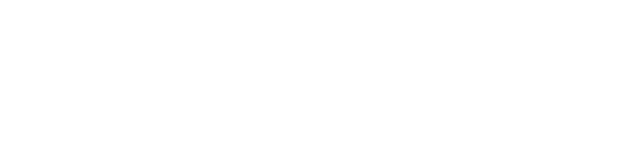
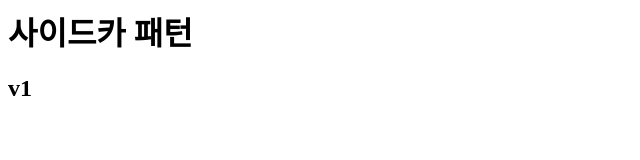
Before and after one commit to rioperm/k8s-sidecar, a plain HTML site: page index.html in a window 1280 px wide. Shown: the whole page, without its empty margins (0-640 px from the left). Drawn offline with Linux system fonts and the light colour scheme.

Commit message:
Update index.html

```diff
--- a/index.html
+++ b/index.html
@@ -4,4 +4,8 @@
     <meta charset="UTF-8">
     <title> 사이드카 패턴 </title>
   </head>
+  <body>
+    <h1>사이드카 패턴</h1>
+    <h2>v1</h2>
+  </body>
 </html>
```
